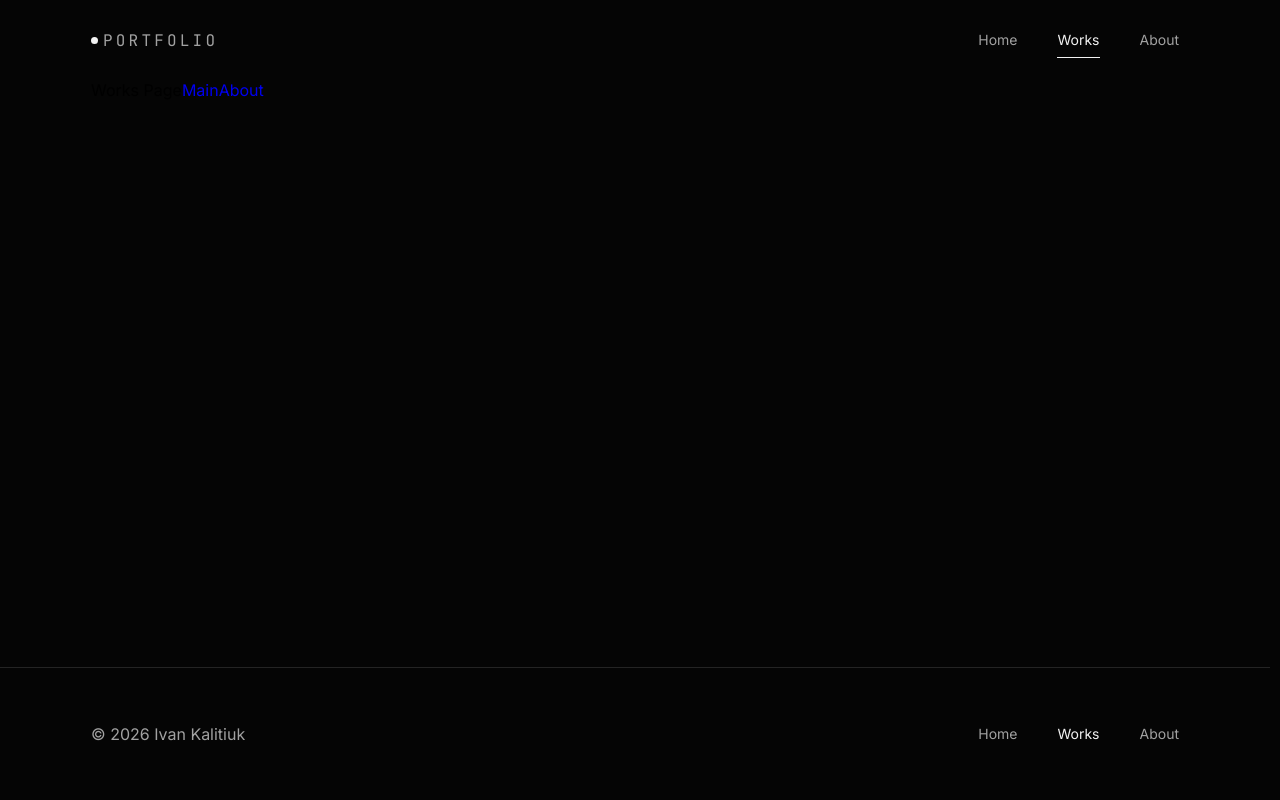
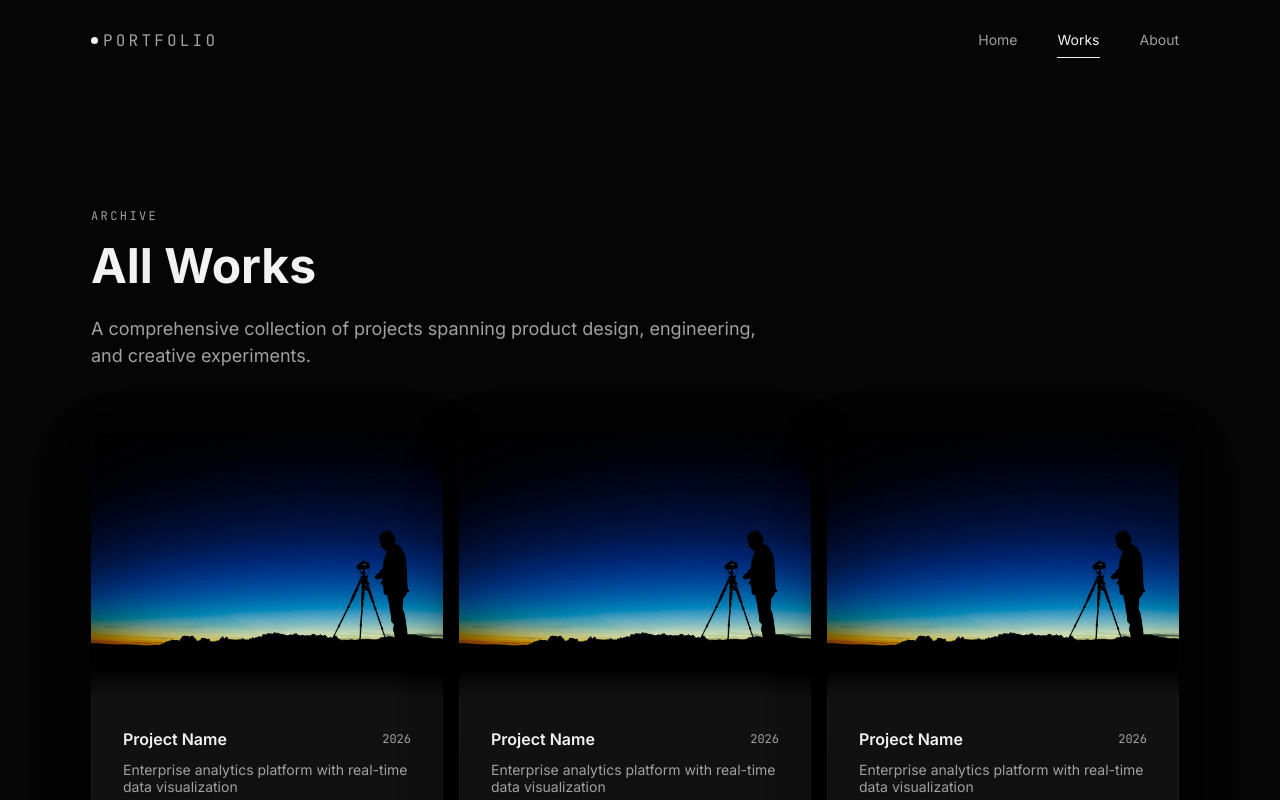
Before and after one commit to ivankalituk/business-card, a React (Vite) app: page /works in a window 1280 px wide. Shown: the top 800 px of the page. Built offline with nearby package versions, Linux system fonts and the light colour scheme.

Commit message:
feat[worksPage]: worksPage design

```diff
--- a/src/pages/mainPage/ui/mainInfoBlock.tsx
+++ b/src/pages/mainPage/ui/mainInfoBlock.tsx
@@ -4,6 +4,7 @@ import { BorderedBlock } from "../../../shared/ui/borderedBlock";
 import { BorderedBlockCompany } from "../../../shared/ui/borderedBlockCompany";
 import { BorderedBlockHeading } from "../../../shared/ui/borderedBlockHeading";
 import { Tag } from "../../../shared/ui/tag";
+import { ArrowRight } from "lucide-react";
 
 const MainInfoBlock: FC = () => {
     return(
@@ -60,7 +61,10 @@ const MainInfoBlock: FC = () => {
                     mb-[64px]
                 "
             >
-                <Button type="WHITE">View Works</Button>
+                <Button type="WHITE" className="flex gap-[8px]">
+                    View Works
+                    <ArrowRight className="w-[16px] h-[16px]" />
+                </Button>
                 <Button type="BLACK">About Me</Button>
             </div>
 
--- a/src/pages/worksPage/ui/worksPage.tsx
+++ b/src/pages/worksPage/ui/worksPage.tsx
@@ -1,12 +1,57 @@
-import { Link } from "react-router-dom"
+import { WorkCard } from "../../../shared/ui/workCard"
 
 const WorksPage = () => {
     return(
-        <div>
-            Works Page
+        <div
+            className="pt-[128px] pb-[208px]"
+        >
+            <div>
+                <div
+                    className="
+                        font-mono
+                        text-muted-foreground
+                        text-[12px]
+                        tracking-[0.2em]
+                        uppercase
+                        mb-[12px]
+                    "
+                >
+                    Archive
+                </div>
 
-            <Link to='/'>Main</Link>
-            <Link to='/about'>About</Link>
+                <div
+                    className="
+                        font-inter
+                        text-foreground
+                        text-[48px]
+                        font-[700]
+                        mb-[20px]
+                    "
+                >
+                    All Works
+                </div>
+
+                <div
+                    className="
+                        font-inter
+                        text-muted-foreground
+                        text-[18px]
+                        mb-[64px]
+                        max-w-[700px]
+                        leading-[1.5]
+                    "
+                >
+                    A comprehensive collection of projects spanning product design, engineering, and creative experiments.
+                </div>
+            </div>
+
+            <div
+                className="flex gap-[16px]"
+            >
+                <WorkCard type='DETAILED'/>
+                <WorkCard type='DETAILED'/>
+                <WorkCard type='DETAILED'/>
+            </div>
         </div>
     )
 }
```
